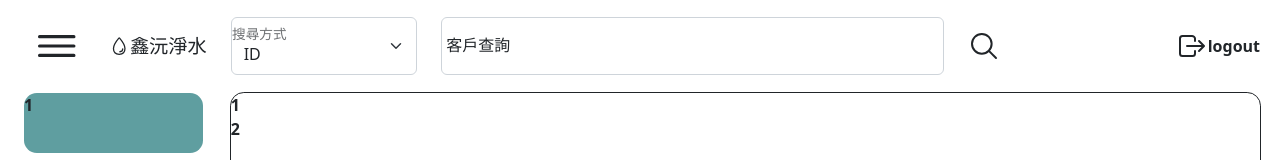
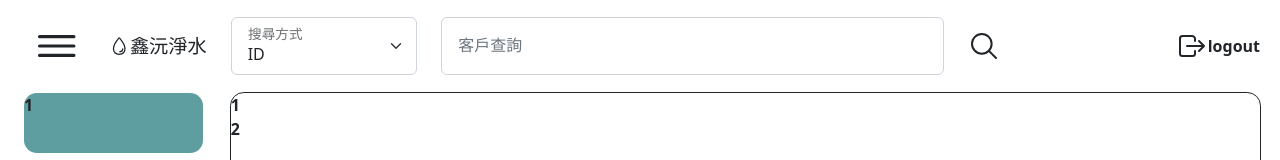
Before and after one commit to Timothychen00/DrinkingMachine_v2, a plain HTML site: page customer.html in a window 1280 px wide. Shown: the top 160 px of the page. Drawn offline with nearby package versions, Linux system fonts and the light colour scheme.

Commit message:
偏移修正
1.修正文字偏移

```diff
--- a/customer.html
+++ b/customer.html
@@ -25,17 +25,17 @@
                 <p style="user-select: none;word-break:keep-all;font-size:larger" class="pt-3" >鑫沅淨水</p>
             </div>
             <div class="form-floating col-2 d-inline-flex align-items-center">
-                <select class="form-select" id="floatingSelect" aria-label="Floating label select example">
+                <select class="form-select ps-3" id="floatingSelect" aria-label="Floating label select example">
                     <option selected>ID</option>
                     <option value="1">姓名</option>
                     <option value="2">電話</option>
                     <option value="3">地址</option>
                 </select>
-                <label class="col-1" for="floatingSelect">搜尋方式</label>
+                <label class="col-1 ms-3" for="floatingSelect">搜尋方式</label>
             </div>
             <div class="form-floating col-5 d-flex align-items-center ">
                 <input type="text" class="form-control" id="floatingInput" placeholder="客戶查詢">
-                <label for="客戶查詢" class="ps-3">客戶查詢</label>
+                <label for="客戶查詢" class="ms-3 text-secondary">客戶查詢</label>
             </div>
             <div class="col-1 d-inline-flex align-items-center">
                 <ion-icon size="large"  class="search" name="search-outline"></ion-icon>
```
